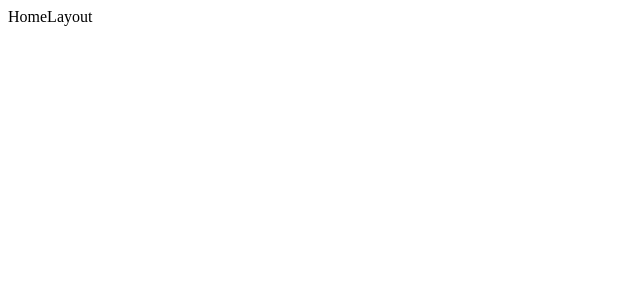
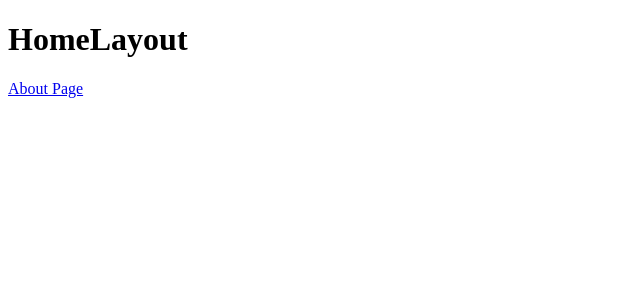
Before and after one commit to miawithcode/mixmaster, a React (Vite) app: page / in a window 1280 px wide. Shown: the top 300 px of the page, without its empty margins (0-640 px from the left). Built offline with nearby package versions, Linux system fonts and the light colour scheme.

Commit message:
feat: link component

```diff
--- a/src/pages/About.jsx
+++ b/src/pages/About.jsx
@@ -1,6 +1,11 @@
+import { Link } from 'react-router-dom';
+
 const About = () => {
   return (
-    <div>About</div>
-  )
-}
-export default About
+    <div>
+      <h1>About Page</h1>
+      <Link to="/">Back to home</Link>
+    </div>
+  );
+};
+export default About;
--- a/src/pages/HomeLayout.jsx
+++ b/src/pages/HomeLayout.jsx
@@ -1,6 +1,11 @@
+import { Link } from 'react-router-dom';
+
 const HomeLayout = () => {
   return (
-    <div>HomeLayout</div>
-  )
-}
-export default HomeLayout
+    <div>
+      <h1>HomeLayout</h1>
+      <Link to="/about">About Page</Link>
+    </div>
+  );
+};
+export default HomeLayout;
```
Also changed, not shown: 1 other file (tests, documents, lock files or other folders).
